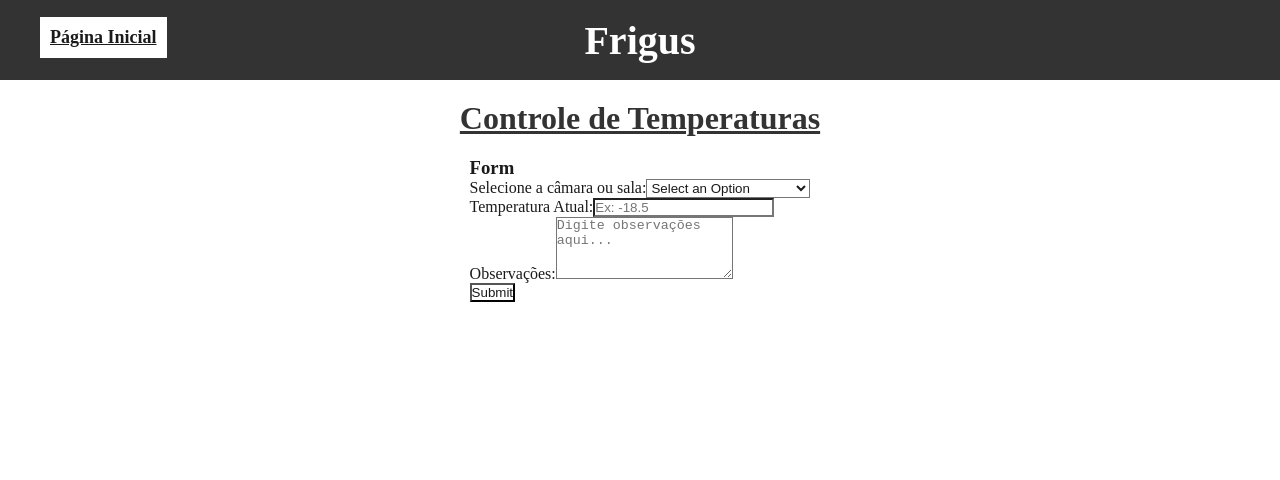
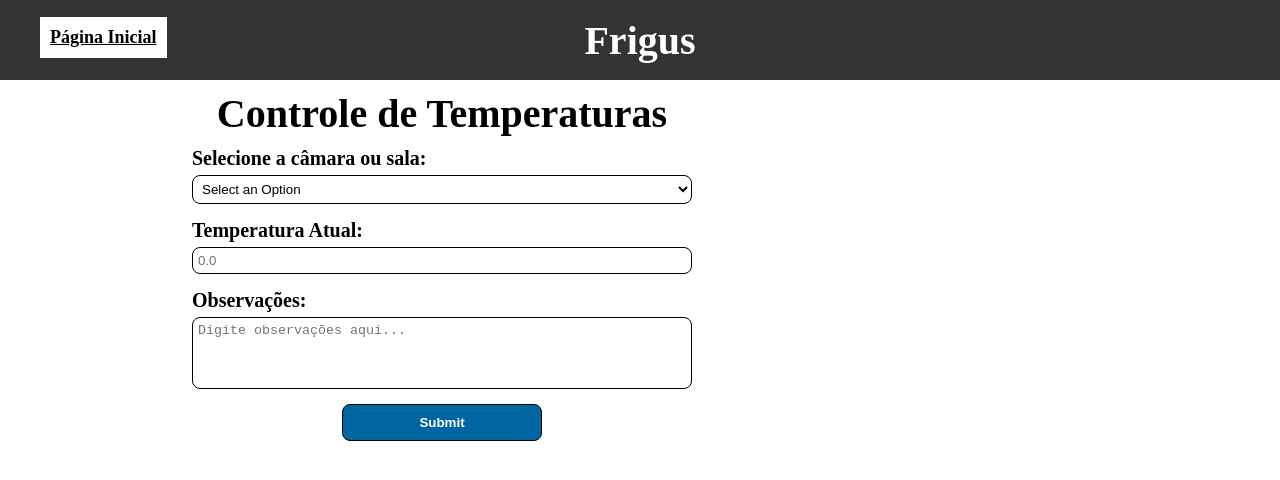
Before and after one commit to AnthonyRossa/frigus-frontend, a React (Vite) app: page /temperature-control in a window 1280 px wide. Shown: the top 480 px of the page. Built offline with nearby package versions, Linux system fonts and the light colour scheme.

Commit message:
BaseForm CSS

```diff
--- /dev/null
+++ b/src/components/BaseForm/BaseForm.css
@@ -0,0 +1,41 @@
+.base-form{
+    display: flex;
+    flex-direction: column;
+}
+
+.base-form__container{
+    display: flex;
+    flex-direction: column;
+    min-width: 500px;
+    max-width: 800px;
+}
+
+.base-form__label{
+    font-size: 20px;
+    font-weight: bold;
+    margin-bottom: 5px;
+}
+
+.base-form__input{
+    padding: 5px;
+    resize: none;
+    margin-bottom: 15px;
+    border-radius: 8px;
+    border: 1px solid black;
+}
+
+.base-form__button{
+    padding: 10px;
+    border-radius: 8px;
+    border: 1px solid rgb(0, 0, 0);
+    background-color: #0066A2;
+    color: white;
+    font-weight: bold;
+    min-width: 200px;
+    align-self: center;
+}
+
+.base-form__button:hover{
+    cursor: pointer;
+    background-color: #004a78;
+}
--- a/src/components/BaseForm/BaseForm.jsx
+++ b/src/components/BaseForm/BaseForm.jsx
@@ -1,4 +1,5 @@
 import React, { useState } from "react";
+import './BaseForm.css'
 
 export default function BaseForm({ fields, onSubmit, initialValues = {} }) {
   if (!fields) return null;
@@ -26,8 +27,7 @@ export default function BaseForm({ fields, onSubmit, initialValues = {} }) {
   };
 
   return (
-    <form onSubmit={handleSubmit} className="base-form__form">
-      <h3 className="base-form__title">Form</h3>
+    <form onSubmit={handleSubmit} className="base-form">
 
       {fields.map((field) => (
         <div key={field.name} className="base-form__container">
@@ -42,7 +42,7 @@ export default function BaseForm({ fields, onSubmit, initialValues = {} }) {
               value={formData[field.name]}
               onChange={handleChange}
               required={field.required}
-              className="base-form__select"
+              className="base-form__input"
             >
               <option value="" disabled>
                 Select an Option
@@ -58,6 +58,7 @@ export default function BaseForm({ fields, onSubmit, initialValues = {} }) {
               type="number"
               id={field.name}
               name={field.name}
+              step={field.step}
               value={formData[field.name]}
               onChange={handleChange}
               required={field.required}
@@ -74,7 +75,7 @@ export default function BaseForm({ fields, onSubmit, initialValues = {} }) {
               placeholder={field.placeholder || ""}
               maxLength={field.maxLength}
               rows={field.rows || 4}
-              className="base-form__textarea"
+              className="base-form__input"
             />
           ) : (
             <input
--- a/src/components/TempControl/TempControl.css
+++ b/src/components/TempControl/TempControl.css
@@ -1,64 +1,15 @@
 .temp-control{
     display: flex;
-    flex-direction: column;
-    align-items: center;
-    padding: 20px;
-    background-color: #fff;
 }
 
-.temp-control__title {
-    font-size: 32px;
-    margin-bottom: 20px;
-    color: #333;
-    text-decoration: underline;
+.temp-control__title-form-container{
+    display: flex;
+    flex-direction: column;
+    margin: 10px 15%;
 }
 
-.temp-control__form {
-    display: flex;
-    flex-direction: column;
-    align-items: center;
-    gap: 15px;
+.temp-control__title{
+    margin: 0 0 10px 0;
+    font-size: 40px;
+    align-self: center;
 }
-
-.temp-control__form label {
-    font-size: 18px;
-    color: #333;
-    font-weight: bold;
-}
-
-.temp-control__form-input {
-    padding: 10px;
-    border: 1px solid #ccc;
-    border-radius: 4px;
-    width: 200px;
-}
-
-.temp-control__form button {
-    padding: 10px 20px;
-    background-color: #007BFF;
-    color: #fff;
-    border: none;
-    border-radius: 4px;
-    cursor: pointer;
-    font-size: 16px;
-}
-
-.temp-control__submissions {
-    margin-top: 30px;
-    width: 100%;
-    max-width: 400px;
-}
-
-.temp-control__submissions-title {
-    font-size: 24px;
-    margin-bottom: 10px;
-    color: #333;
-}
-
-.temp-control__submission-item {
-    border: 1px solid #ccc;
-    padding: 15px;
-    border-radius: 8px;
-    margin-bottom: 15px;
-    background-color: #f9f9f9;
-}
--- a/src/components/TempControl/TempControl.jsx
+++ b/src/components/TempControl/TempControl.jsx
@@ -1,9 +1,9 @@
 import React, { useState } from "react";
-import './TempControl.css'
+import "./TempControl.css";
 import BaseForm from "../BaseForm/BaseForm";
 
 export default function TempControl() {
-    const [submissions, setSubmissions] = useState([]);
+  const [submissions, setSubmissions] = useState([]);
 
   const formFields = [
     {
@@ -26,7 +26,7 @@ export default function TempControl() {
       label: "Temperatura Atual:",
       type: "number",
       required: true,
-      placeholder: "Ex: -18.5",
+      placeholder: "0.0",
       min: -200,
       max: 100,
       step: 0.1,
@@ -50,20 +50,19 @@ export default function TempControl() {
       timestamp: now.toLocaleString("pt-BR"),
     };
 
-    setSubmissions((prev) => [...prev, newSubmission]);
+    setSubmissions((prev) => [newSubmission, ...prev]);
 
     console.log("Novo registro:", newSubmission);
   };
 
   return (
     <div className="temp-control">
-      <h2 className="temp-control__title">Controle de Temperaturas</h2>
+      <div className="temp-control__title-form-container">
+        <h2 className="temp-control__title">Controle de Temperaturas</h2>
 
-      <div className="temp-control__form-wrapper">
-        <BaseForm
-          fields={formFields}
-          onSubmit={handleFormSubmit}
-        />
+        <div className="temp-control__form-wrapper">
+          <BaseForm fields={formFields} onSubmit={handleFormSubmit} />
+        </div>
       </div>
 
       {submissions.length > 0 && (
--- a/src/index.css
+++ b/src/index.css
@@ -3,7 +3,7 @@
   margin: 0;
   box-sizing: border-box;
   --bg-color: #ffffff;
-  --text-color: #1a1a1a;
+  --text-color: #000000;
   background-color: var(--bg-color);
   color: var(--text-color);
 }
```
